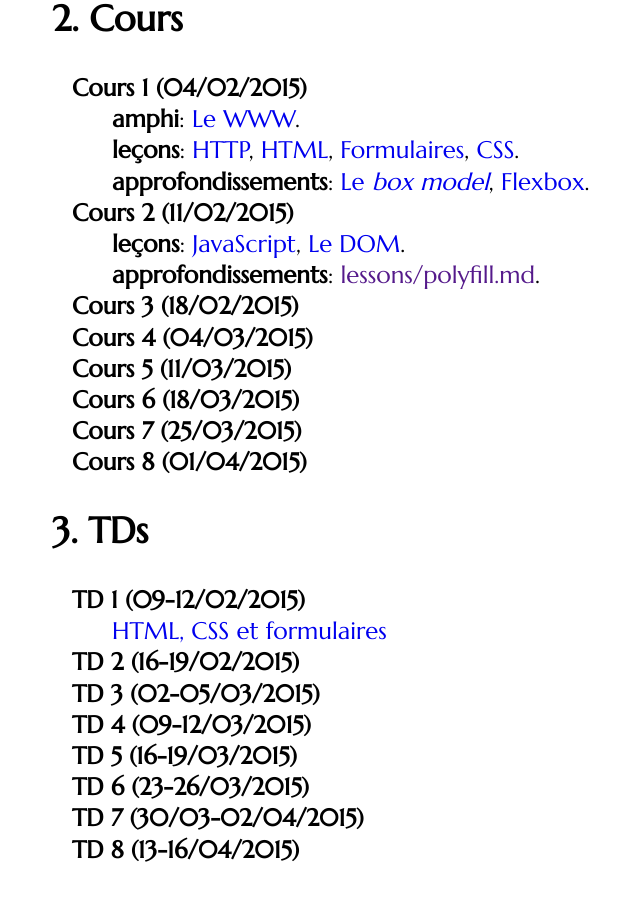
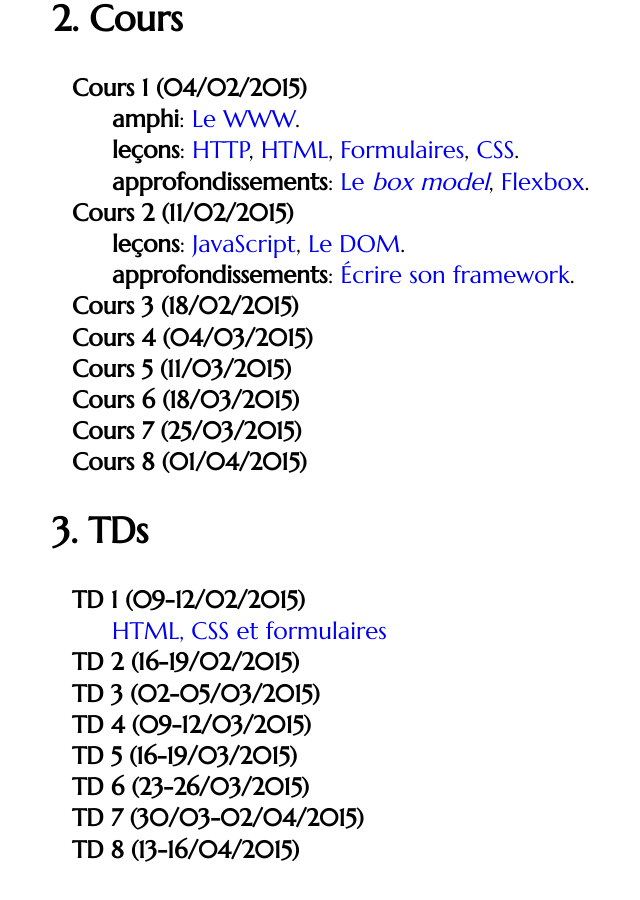
Before and after one commit to defeo/aws, a Jekyll site: the page built from index.md, in a window 1280 px wide and 900 px high, scrolled down 472 px. Shown: the whole window, without its empty margins (34-674 px from the left). Built offline with Jekyll 4.4.1, drawn with Linux system fonts in a browser that asks for light colours; some web fonts are replaced.

```diff
--- a/index.md
+++ b/index.md
@@ -23,7 +23,7 @@ Cours 1 (04/02/2015)
 
 Cours 2 (11/02/2015)
 : **leçons**: [JavaScript](lessons/javascript), [Le DOM](lessons/dom).
-: **approfondissements**: [lessons/polyfill.md]().
+: **approfondissements**: [Écrire son framework](lessons/polyfill).
 
 Cours 3 (18/02/2015)
 :
```
Also changed, not shown: lessons/dom.md (+2 -0 lines).
